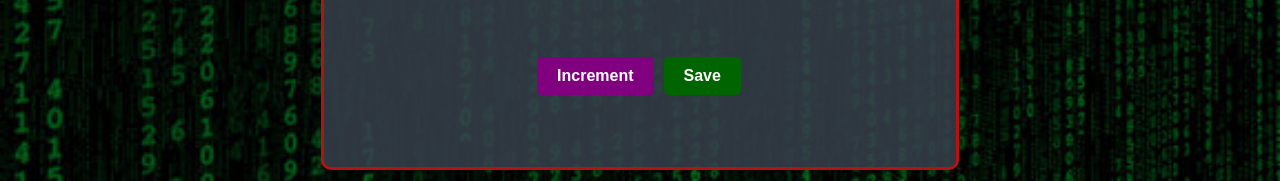
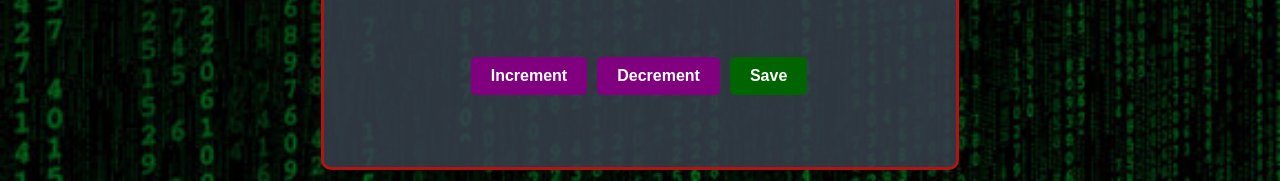
Before and after one commit to americanthinker/passenger-app, a plain HTML site: page index.html in a window 1280 px wide. Shown: the part 619-800 px from the top of the page. Drawn offline with Linux system fonts and the light colour scheme.

Commit message:
added decrement button

```diff
--- a/index.css
+++ b/index.css
@@ -34,7 +34,7 @@ h2 {
     margin-top: 10rem;
 
 }
-#increment-btn {
+.action-btn {
     background-color: purple;
     color: white;
     padding: 10px 20px;
@@ -50,7 +50,7 @@ h2 {
     transition: background-color 0.3s ease;
 }
 
-#increment-btn:hover {
+.action-btn:hover {
     background-color: #9933cc;
 }
 
--- a/index.html
+++ b/index.html
@@ -7,7 +7,8 @@
             <h2 id="welcome-el"></h2>
             <h1>People entered:</h1>
             <h2 id="count-el">0</h2>
-            <button id="increment-btn" onclick="increment()">Increment</button>
+            <button class="action-btn" onclick="increment()">Increment</button>
+            <button class="action-btn" onclick="decrement()">Decrement</button>
             <button id="save-btn" onclick="save()">Save</button>
             <p id="save-el"><br></br></p>
         </div>
--- a/index.js
+++ b/index.js
@@ -12,6 +12,12 @@ let saveEl = document.getElementById('save-el')
 
 function increment() {
     count += 1
+    countEl.innerText = count
+    console.log(count)
+}
+
+function decrement() {
+    count -= 1
     countEl.innerText = count
     console.log(count)
 }
```
